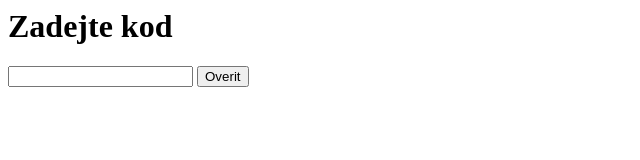
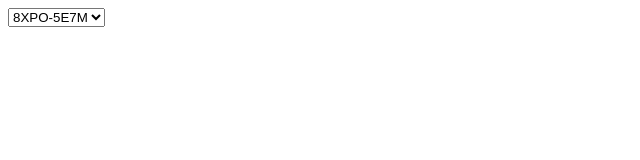
Before and after one commit to DANMAJA/DM, a plain HTML site: page index.html in a window 1280 px wide. Shown: the whole page, without its empty margins (0-640 px from the left). Drawn offline with Linux system fonts and the light colour scheme.

Commit message:
Update index.html

```diff
--- a/index.html
+++ b/index.html
@@ -1,12 +1,4 @@
 <title> zadejte kod </title>
-<h1> Zadejte kod </h1>
-  <form>
-<input id="myTet" type="text" value="" placehonder="Zadejte Kod" maxlength="8"/>
-    <input type="button" onclick="odeslat()" value="Overit"/>
-    </form>
-<script>
- function odeslat() {
-   x = document.getElementById("myText");
-   window.location="(x.value)" ;
-   }
-</script>
+<select onchange="change()">
+  <option value="corect.html">8XPO-5E7M </option>
+  </select>
```
